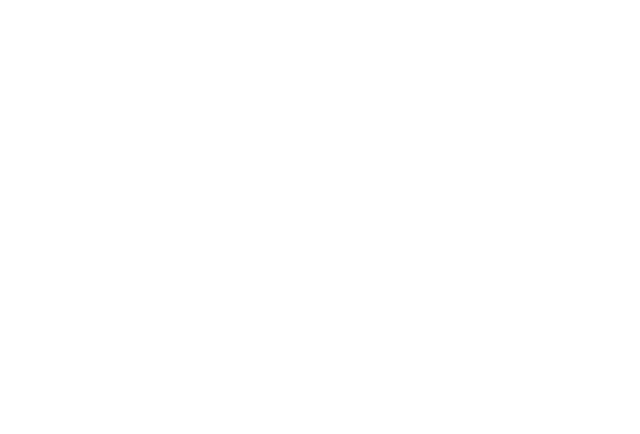
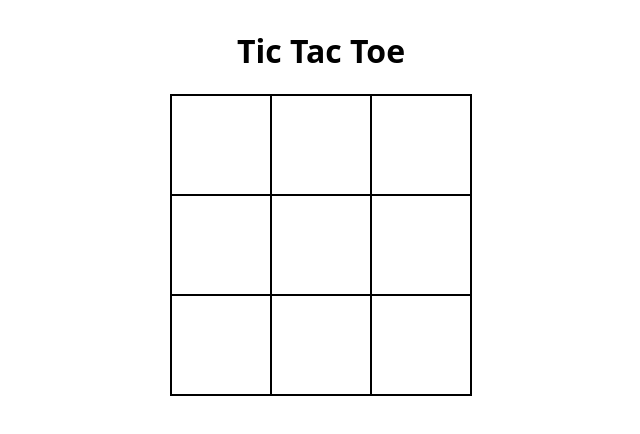
Before and after one commit to angela-spirova/odin-tic-tac-toe, a plain HTML site: page index.html in a window 1280 px wide. Shown: the whole page, without its empty margins (319-959 px from the left). Drawn offline with Linux system fonts and the light colour scheme.

Commit message:
Add gameboard display, modify styles

```diff
--- a/css/styles.css
+++ b/css/styles.css
@@ -0,0 +1,34 @@
+body{
+    font-family: system-ui, -apple-system, BlinkMacSystemFont, 'Segoe UI', Roboto, Oxygen, Ubuntu, Cantarell, 'Open Sans', 'Helvetica Neue', sans-serif;
+    display:flex;
+    flex-shrink: none;
+    flex-direction: column;
+    align-items:center;
+}
+
+#gameboard{
+    border:1px solid black;
+    width:fit-content;
+    display:grid;
+    grid-template: 100px 100px 100px / 100px 100px 100px;
+}
+button.cell{
+    display:block;
+    width:100px;
+    height:100px;
+    border-radius:0;
+    border: 1px solid black;
+    background-color: white;
+    cursor:pointer;
+}
+
+button.cell.occupied{
+    cursor:not-allowed;
+}
+
+/* button.cell:hover, button.cell:focus{
+    background-color: lightgray;
+}
+button.cell:active{
+    background-color: gray;
+} */
--- a/index.html
+++ b/index.html
@@ -8,6 +8,18 @@
     <script src="js/script.js"></script>
 </head>
 <body>
+    <h1>Tic Tac Toe</h1>
 
+    <div id="gameboard">
+        <button class="cell" data-index="1"></button>
+        <button class="cell" data-index="2"></button>
+        <button class="cell" data-index="3"></button>
+        <button class="cell" data-index="4"></button>
+        <button class="cell" data-index="5"></button>
+        <button class="cell" data-index="6"></button>
+        <button class="cell" data-index="7"></button>
+        <button class="cell" data-index="8"></button>
+        <button class="cell" data-index="9"></button>
+    </div>
 </body>
 </html>
```
